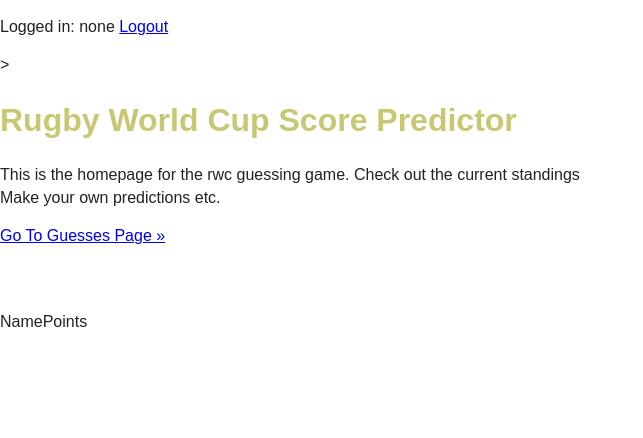
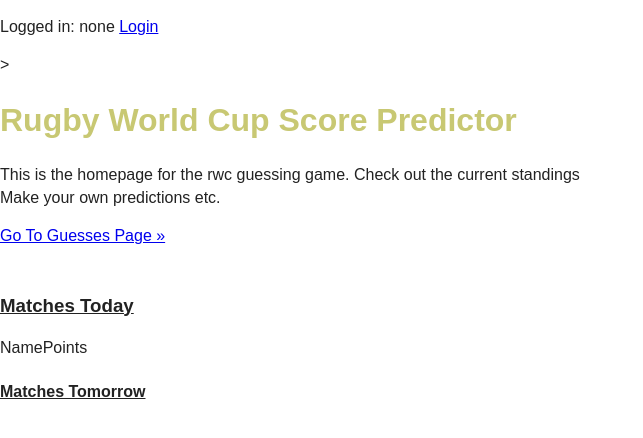
Before and after one commit to BarnettMichael/website, a Django app: page /rwc in a window 1280 px wide. Shown: the top 438 px of the page, without its empty margins (0-643 px from the left). Run offline with Django 3.2, Linux system fonts and the light colour scheme; data that the repository does not hold is empty; some libraries are stand-ins or nearby versions.

Commit message:
fixed login functionality, Guessform working properly

```diff
--- a/rwc/templates/rwc/rwc_home.html
+++ b/rwc/templates/rwc/rwc_home.html
@@ -12,7 +12,7 @@
             Make your own predictions etc.
         </p>
           <p>
-              <a class="btn btn-default" href="rwc/guesses" role="button">Go To Guesses Page &raquo;</a>
+              <a class="btn btn-default" href="{% url 'rwc_guesses' %}" role="button">Go To Guesses Page &raquo;</a>
           </p>
         <!-- <p><a class="btn btn-primary btn-lg" href="#" role="button">Learn more &raquo;</a></p> -->
       </div>
@@ -24,8 +24,9 @@
         <div class="col-md-4">
             <h3>
             <br id="matchlist">
-                {% for match in upcoming_matches %}
-                    {{ match }} : {{match.time}} </br>
+                <u>Matches Today</u>
+                {% for match in matches_today %}
+                    {{ match }} : {{ match.time }} </br>
                 {% endfor %}
             </h3>
         </div>
@@ -40,5 +41,17 @@
             </tr>
             {% endfor %}
       </div>
+
+        <div class="row">
+            <div class="col-md-4">
+                <h4>
+                    <u>Matches Tomorrow</u>
+                    {% for match in matches_tomorrow %}
+                        {{ match }} : {{ match.time }}</br>
+                    {% endfor %}
+                </h4>
+            </div>
+
+        </div>
     </div>
 {% endblock %}
--- a/rwc/views.py
+++ b/rwc/views.py
@@ -5,14 +5,24 @@ from django.contrib.auth.decorators import login_required
 
 from .models import User, Team, Match, Guess
 from .forms import GuessForm
+
 # Create your views here.
 
 def rwc_home(request):
 
     users = User.objects.all().order_by('points').reverse()
-    print users
     upcoming_matches = Match.objects.all().order_by('time').exclude(time__lt=datetime.datetime.now())
+    matches_today = Match.objects.filter(time__year=datetime.datetime.today().year)\
+                                 .filter(time__month=datetime.datetime.today().month)\
+                                 .filter(time__day=datetime.datetime.today().day)
+
+    matches_tomorrow = Match.objects.filter(time__year=datetime.datetime.today().year)\
+                                    .filter(time__month=datetime.datetime.today().month)\
+                                    .filter(time__day=(datetime.datetime.today().day + 1))
+
     return render(request, 'rwc/rwc_home.html', {'upcoming_matches': upcoming_matches,
+                                                 'matches_today': matches_today,
+                                                 'matches_tomorrow': matches_tomorrow,
                                                  'users': users,
                                                  }
                   )
@@ -23,12 +33,13 @@ def rwc_guesses(request):
 
     user=request.user
 
-    cut_off_time = datetime.datetime.now() - datetime.timedelta(minutes=5)
+    matches = Match.objects.all().order_by('time')
+    guesses = Guess.objects.filter(user=user.user)\
+                    .exclude(match__time__lt=datetime.datetime.now())\
+                    .exclude(match__time__gt=(datetime.datetime.now() + datetime.timedelta(days=4)))\
+                    .reverse()
 
-    print cut_off_time
-
-    matches = Match.objects.all().order_by('time')
-    guesses = Guess.objects.filter(user=user.user).exclude(match__time__lt=datetime.datetime.now())
+    print guesses
 
     if request.method == "POST":
 
@@ -47,7 +58,6 @@ def rwc_guesses(request):
 
         form = GuessForm(instance=guess, match=guess.match)
         forms.append(form)
-    print forms
     return render(request, 'rwc/rwc_guesses.html', {'user': user,
                                                     'forms': forms,
                                                     'matches': matches,
--- a/website/settings.py
+++ b/website/settings.py
@@ -111,3 +111,5 @@ STATIC_ROOT = os.path.join(BASE_DIR, 'static')
 LOGIN_URL = reverse_lazy('login')
 
 LOGIN_REDIRECT_URL = reverse_lazy('rwc_home')
+
+LOGOUT_REDIRECT_URL = reverse_lazy('rwc_home')
--- a/website/templates/base.html
+++ b/website/templates/base.html
@@ -31,10 +31,12 @@
                 Logged in:
                 {% if user.username == "" %}
                     none
+                    <a class="btn btn-default" href="{% url 'login' %}" role="button">Login</a>
                 {% else %}
                     {{ user.username }}
+                    <a class="btn btn-default" href="{% url 'logout' %}" role="button">Logout</a>
                 {% endif %}
-                <a class="btn btn-default" href="{% url 'logout' %}" role="button">Logout</a>
+
             </p>
         </span>>
         {% endblock %}
--- a/website/urls.py
+++ b/website/urls.py
@@ -22,7 +22,7 @@ from . import views
 urlpatterns = [
     url(r'^rwc', include('rwc.urls')),
     url(r'^$', views.home, name='home'),
-    url(r'^accounts/login/$', auth_views.login, name='user_login'),
+    url(r'^accounts/login/$', auth_views.login, name='login'),
     url(r'^accounts/logout/$', auth_views.logout, name='logout'),
     url(r'^admin/', include(admin.site.urls)),
 ]
```
Also changed, not shown: rwc/forms.py (+9 -6 lines), rwc/templates/rwc/rwc_guesses.html (+5 -6 lines).
